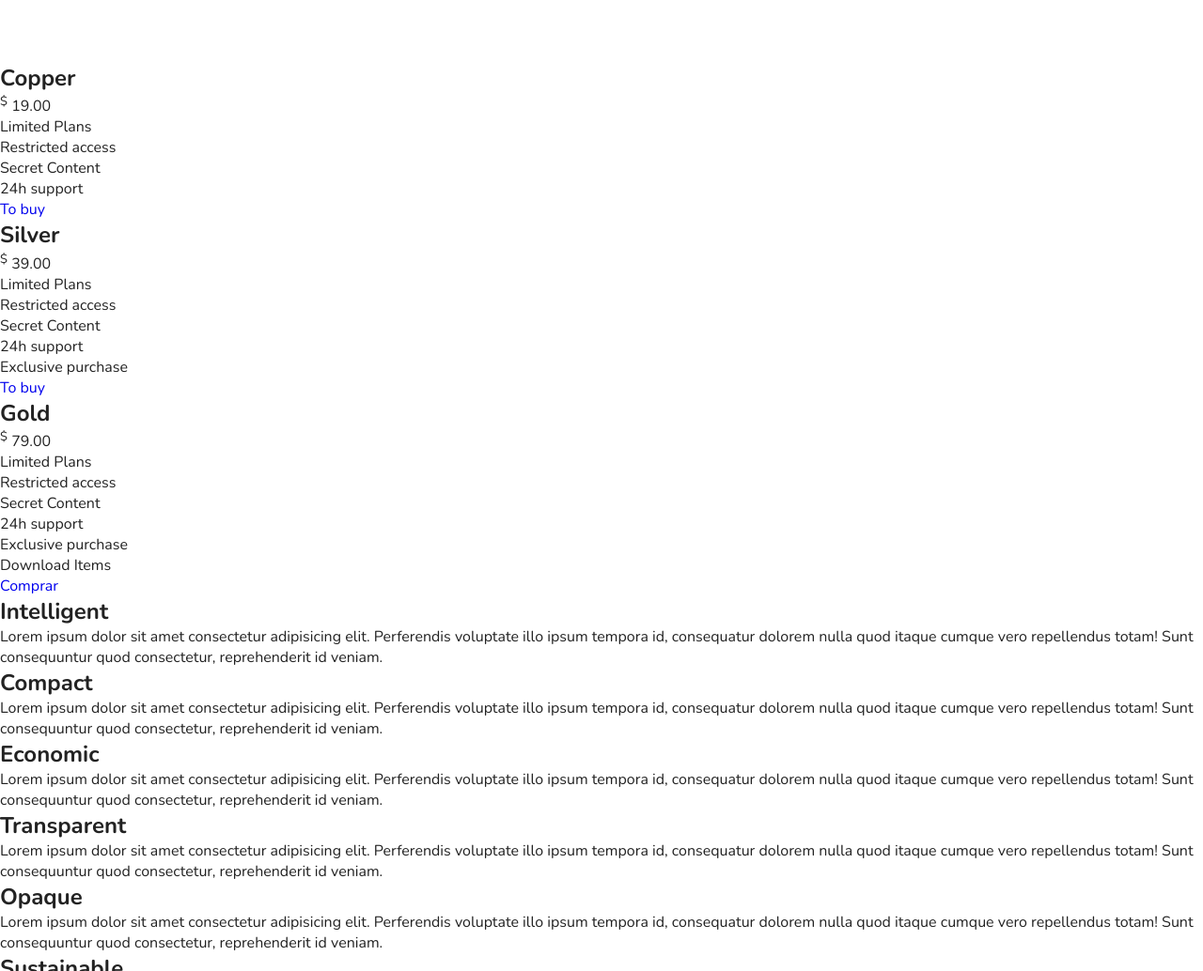
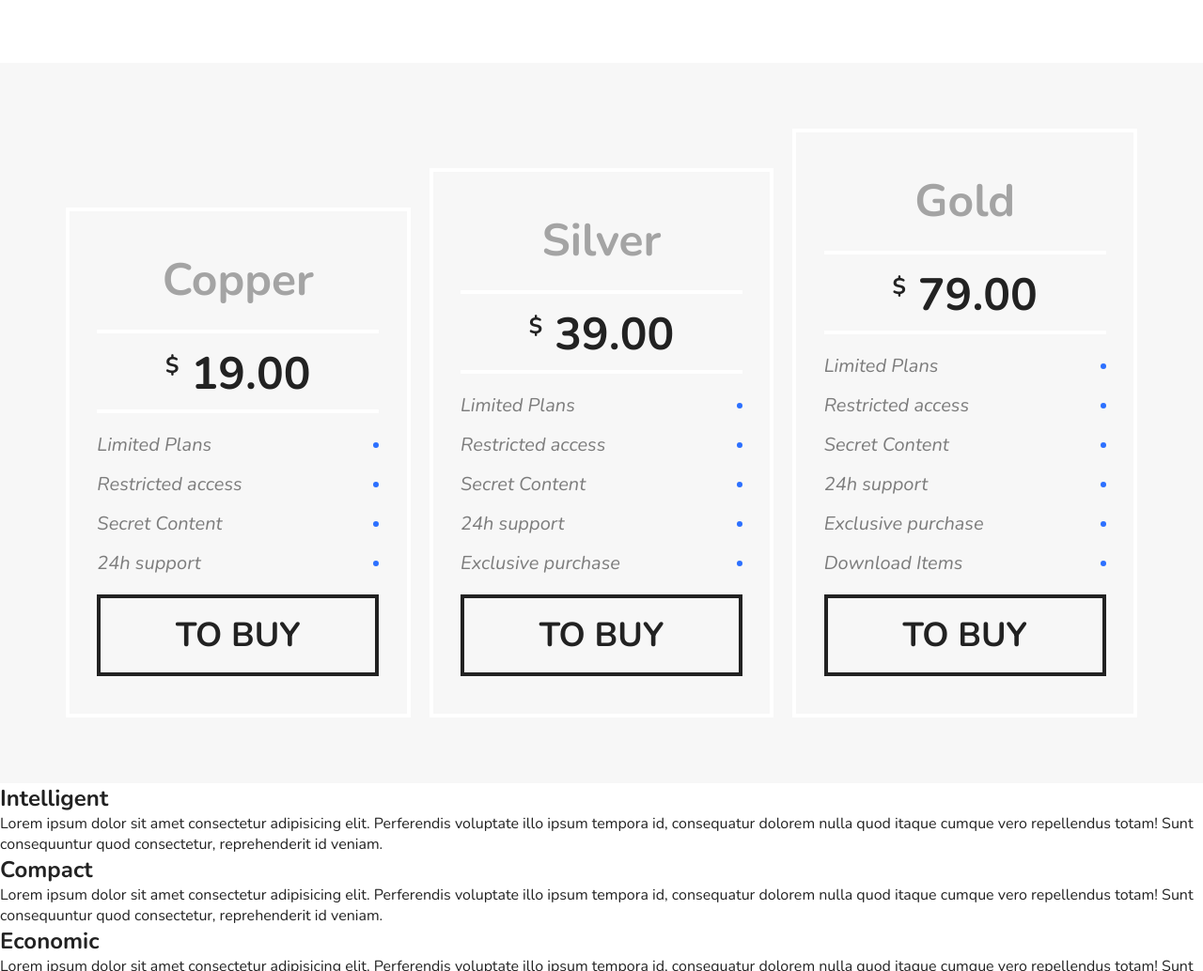
Before and after one commit to dyhalmeida/FlexBlog, a plain HTML site: page index.html in a window 1280 px wide. Shown: the part 1802-2836 px from the top of the page at 94% size. Drawn offline with nearby package versions, Linux system fonts and the light colour scheme.

Commit message:
price container

```diff
--- a/css/style.css
+++ b/css/style.css
@@ -138,3 +138,91 @@
 .blue {
   border-top: 8px solid #66d9eb;
 }
+
+.price-container {
+  background-color: #f7f7f7;
+  padding: 60px;
+  display: flex;
+  flex-wrap: wrap;
+  align-items: flex-end;
+}
+
+.price-item {
+  padding: 20px;
+  border: 4px solid #ffffff;
+  margin: 10px;
+  flex: 1 1 260px;
+}
+
+.price-item h2 {
+  font-size: 3em;
+  color: #a4a4a4;
+  text-align: center;
+  margin-top: 20px;
+}
+
+.price-item span {
+  max-width: 300px;
+  margin: 20px auto;
+  display: block;
+  font-size: 3em;
+  text-align: center;
+  font-weight: bold;
+  padding: 10px 0 5px 0;
+  border-top: 4px solid #ffffff;
+  border-bottom: 4px solid #ffffff;
+}
+
+.price-item sup {
+  font-size: 1.5rem;
+}
+
+.price-item ul {
+  max-width: 300px;
+  margin: 20px auto;
+  font-size: 1.25em;
+  font-style: italic;
+  color: #7c7c7c;
+}
+
+.price-item li {
+  display: flex;
+  justify-content: space-between;
+  align-items: center;
+  margin-bottom: 15px;
+}
+
+.price-item li::after {
+  content: "";
+  display: block;
+  width: 6px;
+  height: 6px;
+  background-color: #2c70ff;
+  border-radius: 50%;
+}
+
+.price-item a {
+  max-width: 300px;
+  display: block;
+  margin: 20px auto;
+  border: 4px solid;
+  color: #222222;
+  text-transform: uppercase;
+  font-weight: bold;
+  font-size: 2.25em;
+  padding: 15px 0;
+  text-align: center;
+}
+
+@media (max-width: 800px) {
+  .price-container {
+    padding-left: 10px;
+    padding-right: 10px;
+  }
+  .price-container .price-item:nth-child(3) {
+    order: -2;
+  }
+  .price-container .price-item:nth-child(2) {
+    order: -1;
+  }
+}
--- a/index.html
+++ b/index.html
@@ -128,7 +128,7 @@
           <li>Exclusive purchase</li>
           <li>Download Items</li>
         </ul>
-        <a href="#">Comprar</a>
+        <a href="#">To buy</a>
       </div>
     </section>
 
```
